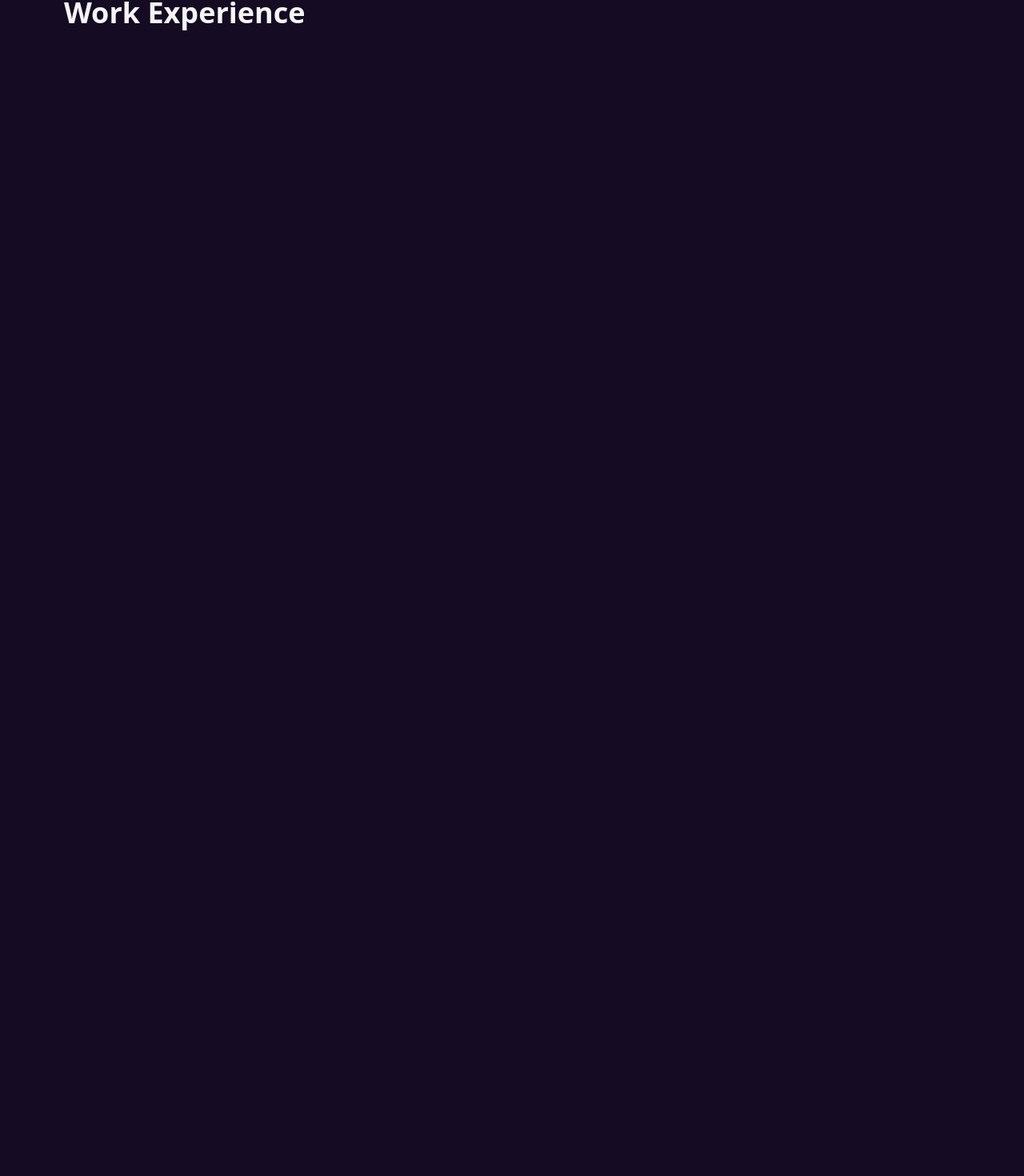
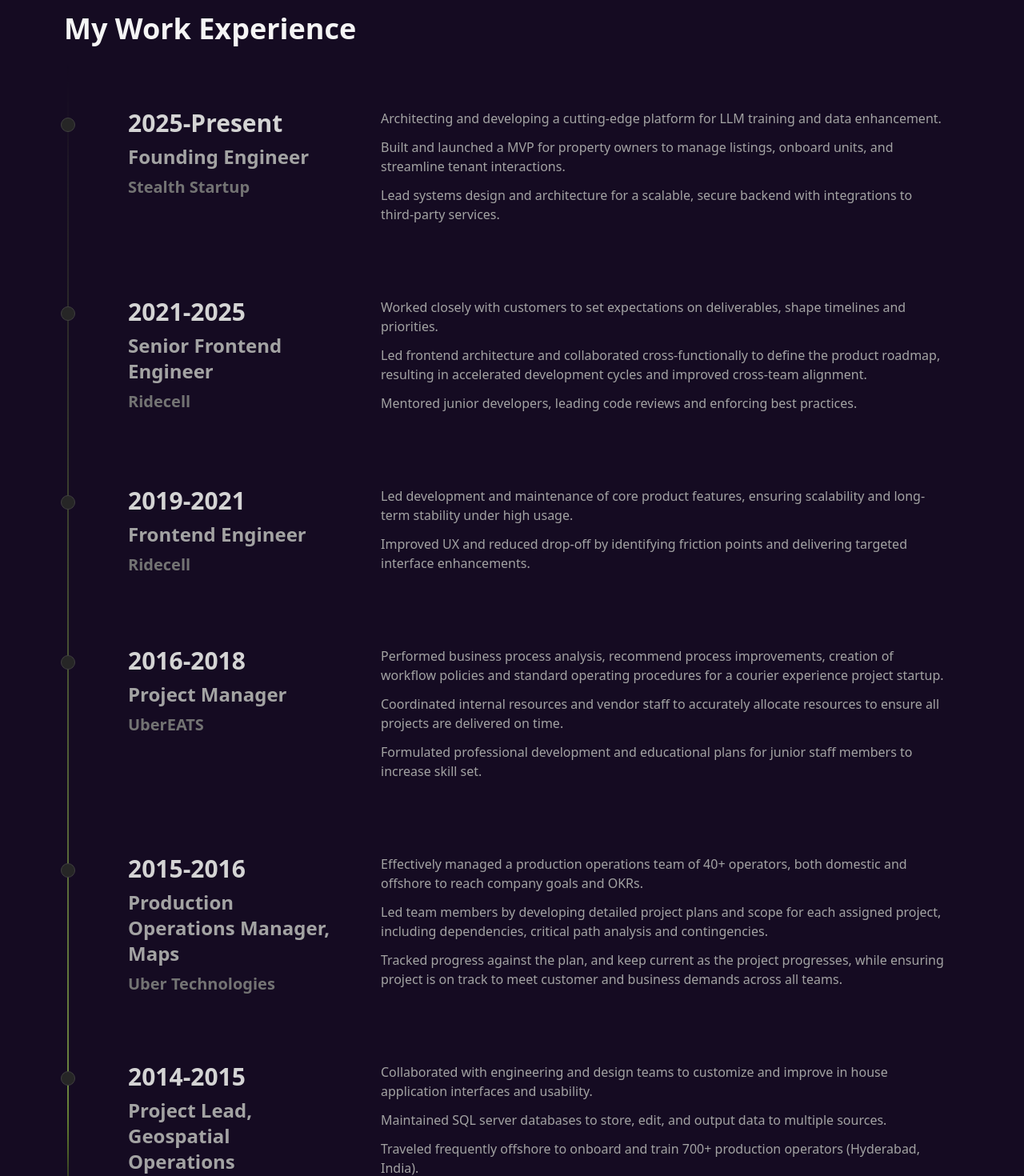
Before and after one commit to VincentCastelli/vincent-site-v2, a React (Vite) app: page / in a window 1280 px wide. Shown: the part 2028-3498 px from the top of the page at 80% size. Before the commit the page ends 2824 px from the top, so only its background shows below. Built offline with nearby package versions, Linux system fonts and the light colour scheme.

Commit message:
Added work experience timeline section

```diff
--- a/src/App.jsx
+++ b/src/App.jsx
@@ -2,6 +2,7 @@ import Navbar from "./sections/Navbar";
 import Hero from "./sections/Hero";
 import About from "./sections/About";
 import Experience from "./sections/Experience";
+import Contact from "./sections/Contact";
 
 const App = () => {
   return (
@@ -11,7 +12,7 @@ const App = () => {
         <Hero />
         <About />
         <Experience />
-        {/* Contact */}
+        <Contact />
         {/* Footer */}
       </div>
     </>
--- a/src/components/HeroText.jsx
+++ b/src/components/HeroText.jsx
@@ -4,7 +4,15 @@ import FlipWords from "./FlipWords";
 
 const HeroText = () => {
   const isDarkMode = useDarkMode();
-  const words = ["Responsive", "Streamlined", "Engaging", "Enjoyable"];
+  const words = [
+    "Responsive",
+    "Streamlined",
+    "Engaging",
+    "Enjoyable",
+    "Intuitive",
+    "Accessible",
+    "Consistent",
+  ];
   const variants = {
     hidden: { opacity: 0, x: -50 },
     visible: { opacity: 1, x: 0 },
--- /dev/null
+++ b/src/components/Timeline.jsx
@@ -0,0 +1,99 @@
+"use client";
+import { useEffect, useRef, useState } from "react";
+import { useScroll, useTransform, motion } from "framer-motion";
+import useDarkMode from "../hooks/useDarkMode";
+
+const Timeline = ({ data }) => {
+  const ref = useRef(null);
+  const containerRef = useRef(null);
+  const [height, setHeight] = useState(0);
+  const [isMobile, setIsMobile] = useState(false);
+  const isDarkMode = useDarkMode();
+
+  useEffect(() => {
+    if (ref.current) {
+      const rect = ref.current.getBoundingClientRect();
+      setHeight(rect.height);
+    }
+  }, [ref]);
+
+  useEffect(() => {
+    const checkScreenSize = () => {
+      setIsMobile(window.innerWidth < 768);
+    };
+
+    checkScreenSize();
+    window.addEventListener("resize", checkScreenSize);
+
+    return () => window.removeEventListener("resize", checkScreenSize);
+  }, []);
+
+  const { scrollYProgress } = useScroll({
+    target: ref,
+    offset: isMobile ? ["start 20%", "end 75%"] : ["start 20%", "end 60%"],
+  });
+
+  const heightTransform = useTransform(scrollYProgress, [0, 1], [0, height]);
+  const opacityTransform = useTransform(scrollYProgress, [0, 0.1], [0, 1]);
+
+  return (
+    <div className="c-space section-spacing" ref={containerRef}>
+      <h2 className="text-heading">My Work Experience</h2>
+      <div ref={ref} className="relative">
+        {data.map((item, index) => (
+          <div
+            key={index}
+            className="flex justify-start pt-10 md:pt-20 md:gap-10"
+          >
+            <div className="sticky z-40 flex flex-col items-start self-start max-w-xs md:flex-col top-40 md:max-w-sm md:min-w-[340px]">
+              <div className="absolute flex items-center justify-center w-10 h-10 rounded-full -left-[15px] bg-midnight">
+                <div className="w-4 h-4 p-2 border rounded-full bg-neutral-800 border-neutral-700" />
+              </div>
+              <div className="flex-col hidden gap-2 font-bold md:flex md:pl-20 text-neutral-300 items-start">
+                <h3 className="text-3xl text-left">{item.date}</h3>
+                <h3 className="text-2xl text-neutral-400 text-left">
+                  {item.title}
+                </h3>
+                <h3 className="text-xl text-neutral-500 text-left">
+                  {item.job}
+                </h3>
+              </div>
+            </div>
+
+            <div className="relative w-full pl-20 pr-4 md:pl-4">
+              <div className="block mb-4 text-2xl font-bold text-left text-neutral-300 md:hidden ">
+                <h3>{item.date}</h3>
+                <h3>{item.job}</h3>
+              </div>
+              {item.contents.map((content, index) => (
+                <p className="mb-3 font-normal text-neutral-400" key={index}>
+                  {content}
+                </p>
+              ))}
+            </div>
+          </div>
+        ))}
+        <div
+          style={{
+            height: height + "px",
+          }}
+          className="absolute md:left-1 left-1 top-0 overflow-hidden w-[2px] bg-[linear-gradient(to_bottom,var(--tw-gradient-stops))] from-transparent from-[0%] via-neutral-700 to-transparent to-[99%]  [mask-image:linear-gradient(to_bottom,transparent_0%,black_10%,black_90%,transparent_100%)] "
+        >
+          <motion.div
+            style={{
+              height: heightTransform,
+              opacity: opacityTransform,
+            }}
+            className={`absolute inset-x-0 top-0 w-[2px] bg-gradient-to-t ${
+              isDarkMode
+                ? "from-primary-500 via-primary-300/50"
+                : "from-secondary-500 via-secondary-300/50"
+            } to-transparent from-[0%] via-[10%] rounded-full`}
+          />
+        </div>
+      </div>
+    </div>
+  );
+};
+
+export default Timeline;
--- /dev/null
+++ b/src/constants/index.js
@@ -0,0 +1,61 @@
+export const experiences = [
+  {
+    title: "Founding Engineer",
+    job: "Stealth Startup",
+    date: "2025-Present",
+    contents: [
+      "Architecting and developing a cutting-edge platform for LLM training and data enhancement.",
+      "Built and launched a MVP for property owners to manage listings, onboard units, and streamline tenant interactions.",
+      "Lead systems design and architecture for a scalable, secure backend with integrations to third-party services.",
+    ],
+  },
+  {
+    title: "Senior Frontend Engineer",
+    job: "Ridecell",
+    date: "2021-2025",
+    contents: [
+      "Worked closely with customers to set expectations on deliverables, shape timelines and priorities.",
+      "Led frontend architecture and collaborated cross-functionally to define the product roadmap, resulting in accelerated development cycles and improved cross-team alignment.",
+      "Mentored junior developers, leading code reviews and enforcing best practices.",
+    ],
+  },
+  {
+    title: "Frontend Engineer",
+    job: "Ridecell",
+    date: "2019-2021",
+    contents: [
+      "Led development and maintenance of core product features, ensuring scalability and long-term stability under high usage.",
+      "Improved UX and reduced drop-off by identifying friction points and delivering targeted interface enhancements.",
+    ],
+  },
+  {
+    title: "Project Manager",
+    job: "UberEATS",
+    date: "2016-2018",
+    contents: [
+      "Performed business process analysis, recommend process improvements, creation of workflow policies and standard operating procedures for a courier experience project startup.",
+      "Coordinated internal resources and vendor staff to accurately allocate resources to ensure all projects are delivered on time.",
+      "Formulated professional development and educational plans for junior staff members to increase skill set.",
+    ],
+  },
+  {
+    title: "Production Operations Manager, Maps",
+    job: "Uber Technologies",
+    date: "2015-2016",
+    contents: [
+      "Effectively managed a production operations team of 40+ operators, both domestic and offshore to reach company goals and OKRs.",
+      "Led team members by developing detailed project plans and scope for each assigned project, including dependencies, critical path analysis and contingencies.",
+      "Tracked progress against the plan, and keep current as the project progresses, while ensuring project is on track to meet customer and business demands across all teams.",
+    ],
+  },
+  {
+    title: "Project Lead, Geospatial Operations",
+    job: "Microsoft",
+    date: "2014-2015",
+    contents: [
+      "Collaborated with engineering and design teams to customize and improve in house application interfaces and usability.",
+      "Maintained SQL server databases to store, edit, and output data to multiple sources.",
+      "Traveled frequently offshore to onboard and train 700+ production operators (Hyderabad, India).",
+    ],
+  },
+];
--- a/src/index.css
+++ b/src/index.css
@@ -183,7 +183,7 @@ body {
 }
 
 .section-spacing {
-  @apply min-h-screen md:mt-20;
+  @apply min-h-screen mt-20 md:mt-25;
 }
 
 .hover-animation {
--- a/src/sections/About.jsx
+++ b/src/sections/About.jsx
@@ -9,7 +9,7 @@ const About = () => {
   const grid2ContainerRef = useRef(null);
 
   return (
-    <section id="about" className="c-space section-spacing">
+    <section id="about" className="c-space min-h-screen mt-6 md:mt-20">
       <h2 className="text-heading">About Me</h2>
       <div className="grid grid-cols-1 gap-4 md:grid-cols-6 md:auto-rows-[18rem] mt-12">
         {/* Grid 1 */}
--- /dev/null
+++ b/src/sections/Contact.jsx
@@ -0,0 +1,9 @@
+const Contact = () => {
+  return (
+    <section id="contact" className="c-space section-spacing">
+      <h2 className="text-heading">Contact Me</h2>
+    </section>
+  );
+};
+
+export default Contact;
--- a/src/sections/Experience.jsx
+++ b/src/sections/Experience.jsx
@@ -1,8 +1,11 @@
+import Timeline from "../components/Timeline";
+import { experiences } from "../constants";
+
 const Experience = () => {
   return (
-    <section id="experience" className="c-space section-spacing">
-      <h2 className="text-heading">Work Experience</h2>
-    </section>
+    <div className="w-full">
+      <Timeline data={experiences} />
+    </div>
   );
 };
 
```
